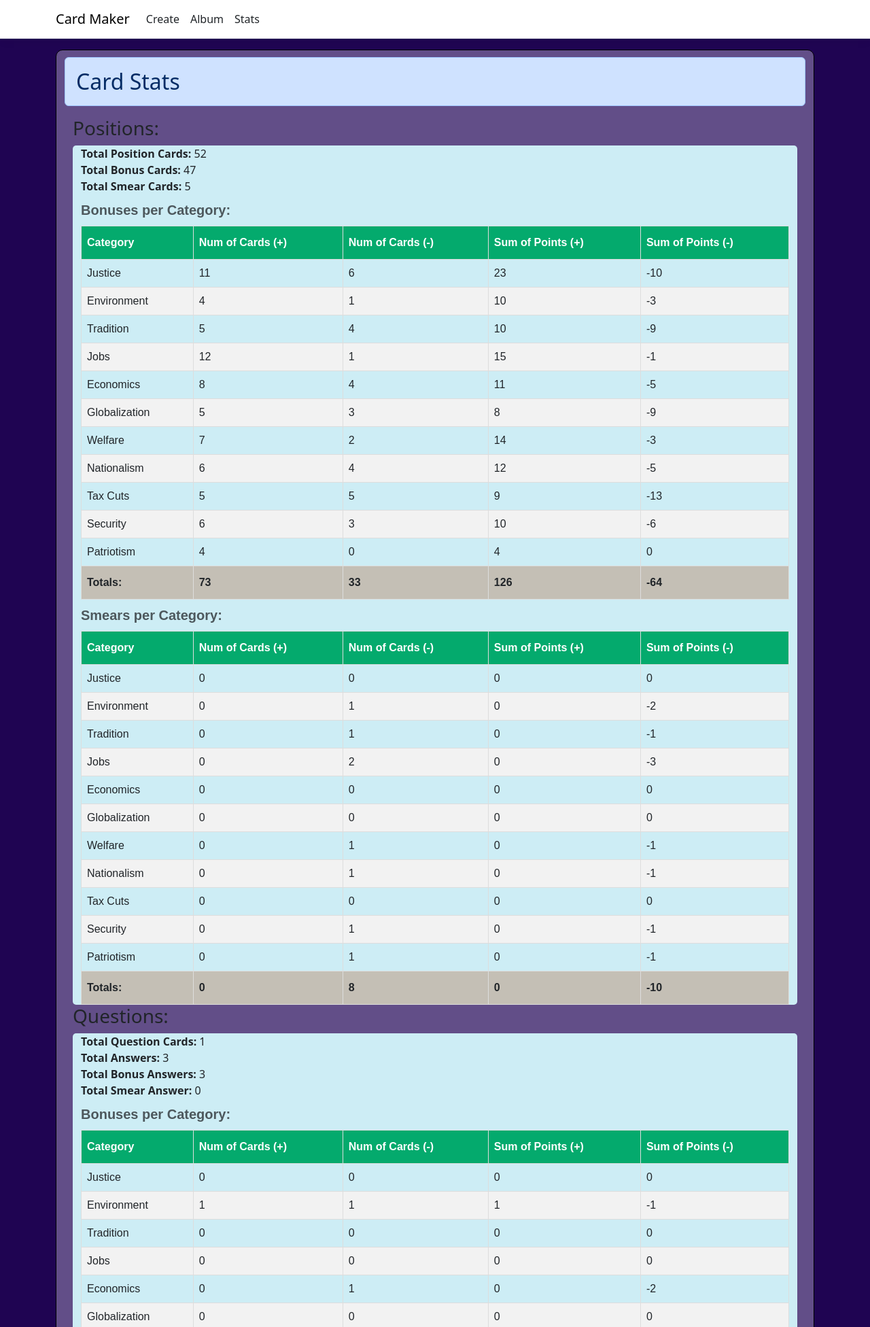
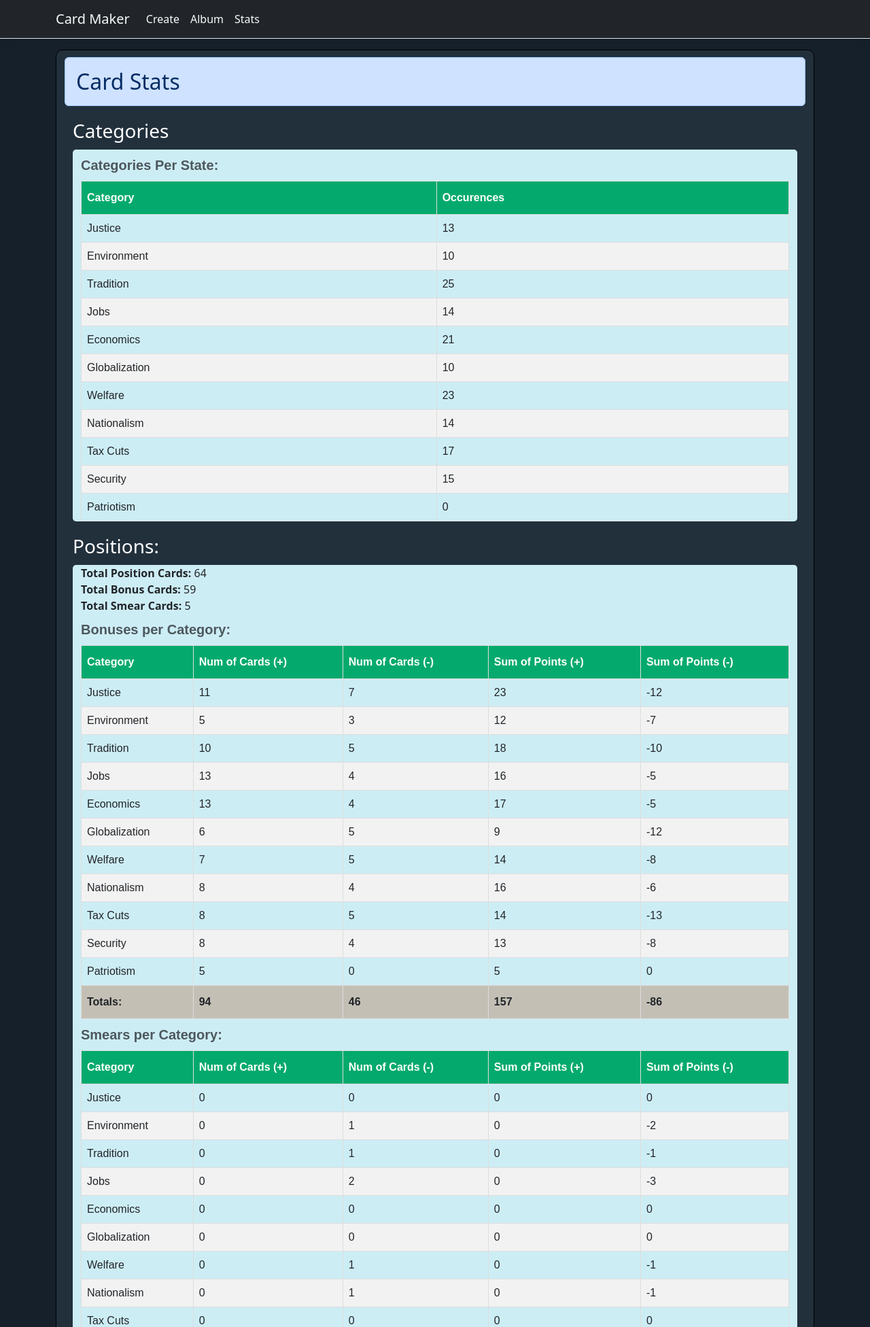
Before and after one commit to will-eberhard-mscst/Board-Game-USA, a PHP site: page /cardmaker/index.php?page=stats in a window 1280 px wide. Shown: the top 1952 px of the page at 68% size. Run offline with PHP 8.4, Linux system fonts and the light colour scheme; some libraries are stand-ins or nearby versions.

Commit message:
displayed categories by state

```diff
--- a/add.php
+++ b/add.php
@@ -286,9 +286,11 @@ if(isset($_POST["submit"]))
 
         <form method='post'>
 
+            <div class='options'>
                 <?php
                 if(!$isEdit){
                 ?>
+
                     <div><label>Select the card type:</label></div>
                     <div>
                         <input type="radio" name="card_type" id="position" value="Position" checked>
@@ -296,6 +298,7 @@ if(isset($_POST["submit"]))
                         <input type="radio" name="card_type" id="question" value="Question">
                         <label for="question">Question</label>
                     </div>
+
                 <?php
                 }
                 else{
@@ -327,6 +330,7 @@ if(isset($_POST["submit"]))
                     <div><label for='question_text'>Question Text</label></div>
                     <div><textarea name='question_text'><?=$question_text?></textarea></div>
                 </div>
+            </div>
 
             <div id='positions'>
                 <?php
--- a/css/cardmaker.css
+++ b/css/cardmaker.css
@@ -66,11 +66,20 @@ a.navbar-brand {
 
   /*Makeshift dark mode*/
   body {
-    background-color: rgb(31, 4, 82);
+    background-color: #15202B;
   }
 
   .create, .album{
-    background-color: rgb(98, 78, 136);
+    background-color: #22303C;
+  }
+
+  .album h3, #positions h2, .options label{
+    color: white;
+  }
+
+  .album h3, #positions h2{
+    margin-top: 20px;
+    margin-bottom: 10px;
   }
 
   /* Add / Create card page. */
@@ -147,6 +156,7 @@ a.navbar-brand {
     font-family: Arial, Helvetica, sans-serif;
     border-collapse: collapse;
     width: 100%;
+    padding-bottom: 5px;
   }
 
   .stats td, .stats th {
--- a/index.php
+++ b/index.php
@@ -20,9 +20,9 @@ require('classes/card.php');
     <script type="text/javascript" src="../utils/datatables/datatables.min.js"></script>
 
     <header>
-        <nav class="navbar navbar-expand-sm navbar-toggleable-sm navbar-light bg-white border-bottom box-shadow mb-3">
+        <nav class="navbar navbar-expand-sm navbar-toggleable-sm navbar-light bg-dark border-bottom box-shadow mb-3">
             <div class="container">
-                <a class="navbar-brand" asp-area="" asp-controller="Home" asp-action="Index">Card Maker</a>
+                <a class="navbar-brand text-light" asp-area="" asp-controller="Home" asp-action="Index">Card Maker</a>
                 <button class="navbar-toggler" type="button" data-toggle="collapse" data-target=".navbar-collapse" aria-controls="navbarSupportedContent"
                         aria-expanded="false" aria-label="Toggle navigation">
                     <span class="navbar-toggler-icon"></span>
@@ -30,13 +30,13 @@ require('classes/card.php');
                 <div class="navbar-collapse collapse d-sm-inline-flex flex-sm-row-reverse">
                     <ul class="navbar-nav flex-grow-1">
                         <li class="nav-item">
-                            <a class="nav-link text-dark" href='?page=add'>Create</a>
+                            <a class="nav-link text-light" href='?page=add'>Create</a>
                         </li>
                         <li class="nav-item">
-                            <a class="nav-link text-dark" href='?page=album'>Album</a>
+                            <a class="nav-link text-light" href='?page=album'>Album</a>
                         </li>
                         <li class="nav-item">
-                            <a class="nav-link text-dark" href='?page=stats'>Stats</a>
+                            <a class="nav-link text-light" href='?page=stats'>Stats</a>
                         </li>
                     </ul>
                 </div>
--- a/stats.php
+++ b/stats.php
@@ -17,6 +17,23 @@ $header_row = "
     <th>Sum of Points (-)</th>
 </tr>
 ";
+
+/*
+Hard Coded values for number of occurences per state.
+*/
+$occurances = array(
+    "jus" => 13,
+    "env" => 10,
+    "tra" => 25,
+    "job" => 14,
+    "eco" => 21,
+    "glo" => 10,
+    "wel" => 23,
+    "nat" => 14,
+    "tax" => 17,
+    "sec" => 15,
+    "pat" => 0
+);
 
 
 /*
@@ -185,6 +202,31 @@ foreach($lang['questions'] as $question){
 
         <div class='container'>
 
+            <h3>Categories</h3>
+            <div class='container totals'>
+                <table class='stats'>
+                    <caption>Categories Per State:</caption>
+                    <thead>
+                        <tr>
+                            <th>Category</th>
+                            <th>Occurences</th>
+                        </tr>
+                    </thead>
+                    <tbody>
+                        <?php
+                        foreach($occurances as $cat => $occurance){
+                        ?>
+                            <tr>
+                                <td><?=GetCategoryName($cat)?></td>
+                                <td><?=$occurance?></td>
+                            </tr>
+                        <?php
+                        }
+                        ?>
+                    </tbody>
+                </table>
+            </div>
+
             <h3>Positions:</h3>
             <div class='container totals'>
                 <div><strong>Total Position Cards:</strong> <?=count($lang['positions'])?></div>
```
Also changed, not shown: data/cards.json (+1 -1 lines), 1 other file. Lines whose indentation alone changed are shown as unchanged.
